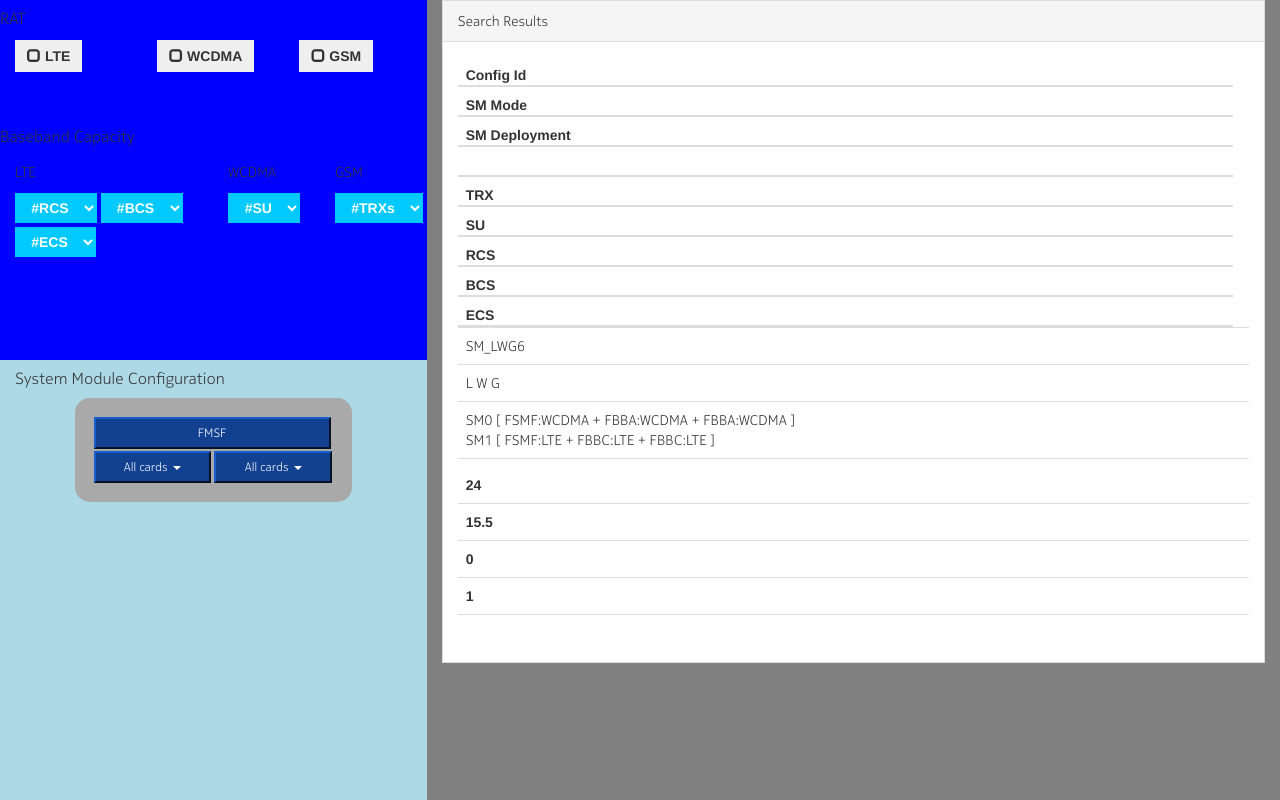
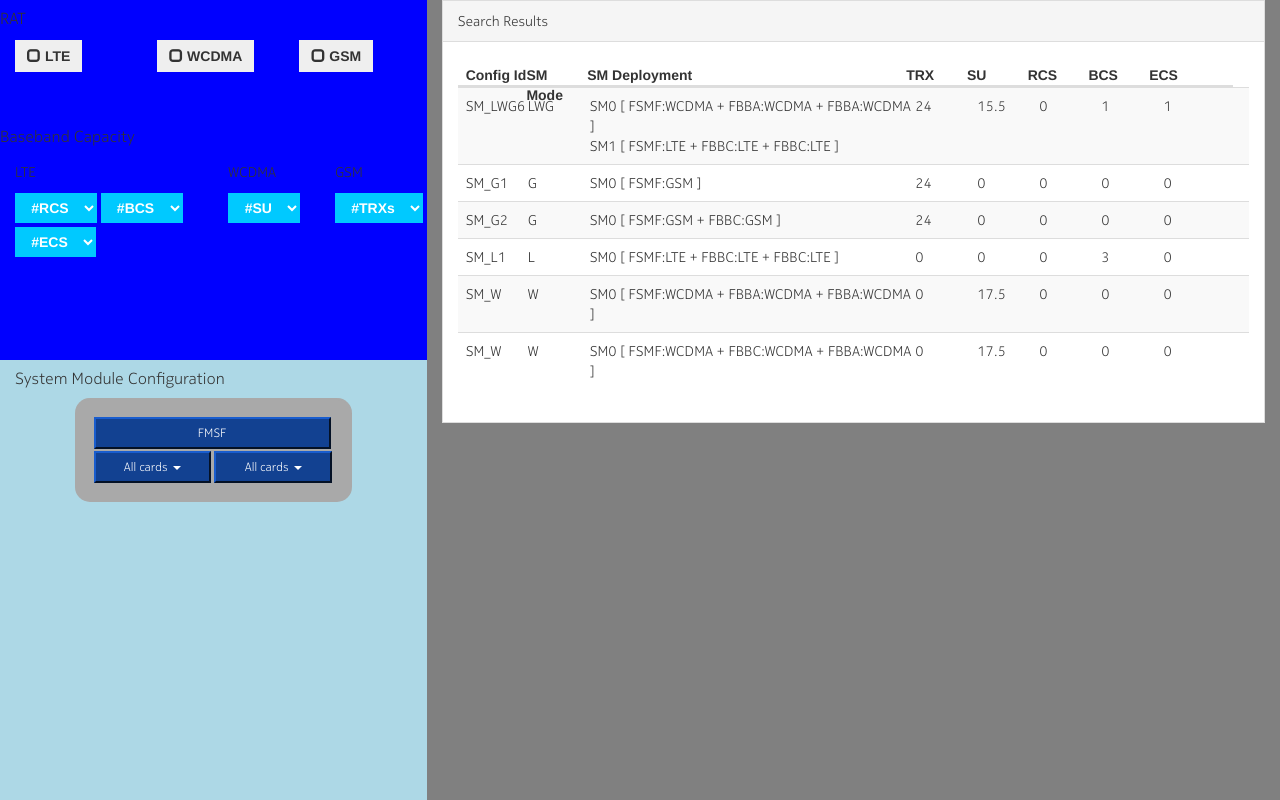
Before and after one commit to kdblitz/nokia-bigdata-hackathon2, a plain HTML site: page frontend/index.html in a window 1280 px wide. Drawn offline with Linux system fonts and the light colour scheme; a web font is replaced by a local one.

Commit message:
Fixed wrong merge

```diff
--- a/frontend/configurations.html
+++ b/frontend/configurations.html
@@ -1,43 +1,40 @@
 <div class="panel panel-default">
   <div class="panel-heading">Search Results</div>
   <div class="panel-body">
-    <!--span>{{getConfigurations}}</span-->
-    <table class="table table-hover">
-      <thead>
+    <div class="tableContainer">
+      <table class="table table-hover table-striped scrollTable">
+        <thead class="fixedHeader">
           <tr>
-          <th>Config Id</th>
-          <th>SM Mode</th>
-          <th>SM Deployment</th>
             <th>
-              <th>TRX</th>
-              <th>SU</th>
-              <th>RCS</th>
-              <th>BCS</th>
-              <th>ECS</th>
+              <div class="table-subs">Config Id</div>
+              <div class="table-subs">SM Mode</div>
+              <div class="table-description">SM Deployment</div>
+              <div class="table-subs">TRX</div>
+              <div class="table-subs">SU</div>
+              <div class="table-subs">RCS</div>
+              <div class="table-subs">BCS</div>
+              <div class="table-subs">ECS</div>
             </th>
           </tr>
         </thead>
-      <tbody>
-        <tr ng-repeat="result in getConfigurations | filter: getFsmfFilter_d1()">
-          <td ng-bind="result.configId"></td>
+        <tbody class="scrollContent">
+          <tr ng-repeat="result in getConfigurations" ng-click="handleOutputEvent(result)">
             <td>
-            <text ng-show="result.smMode.lte.enabled">L</text>
-            <text ng-show="result.smMode.wcdma.enabled">W</text>
-            <text ng-show="result.smMode.gsm.enabled">G</text>
-          </td>
-          <td>
+            <div class="table-subs" ng-bind="result.configId"></div>
+            <div class="table-subs" ng-bind="displaySMMode(result.smMode)"></div>
+            <div class="table-description">
               {{displaySMDeployment(result.smDeployment,0)}}<br>
               {{displaySMDeployment(result.smDeployment,1)}}
-          </td>
-          <td>
-            <th><text>{{result.smMode.gsm.bbCapacity.trx}}</text></th>
-            <th><text>{{result.smMode.wcdma.bbCapacity.su}}</text></th>
-            <th><text>{{result.smMode.lte.bbCapacity.rcs}}</text></th>
-            <th><text>{{result.smMode.lte.bbCapacity.bcs}}</text></th>
-            <th><text>{{result.smMode.lte.bbCapacity.ecs}}</text></th>
+            </div>
+            <div class="table-subs">{{result.smMode.gsm.bbCapacity.trx}}</div>
+            <div class="table-subs">{{result.smMode.wcdma.bbCapacity.su}}</div>
+            <div class="table-subs">{{result.smMode.lte.bbCapacity.rcs}}</div>
+            <div class="table-subs">{{result.smMode.lte.bbCapacity.bcs}}</div>
+            <div class="table-subs">{{result.smMode.lte.bbCapacity.ecs}}</div>
             </td>
           </tr>
         </tbody>
       </table>
     </div>
   </div>
+</div>
```
Lines whose indentation alone changed are shown as unchanged.
